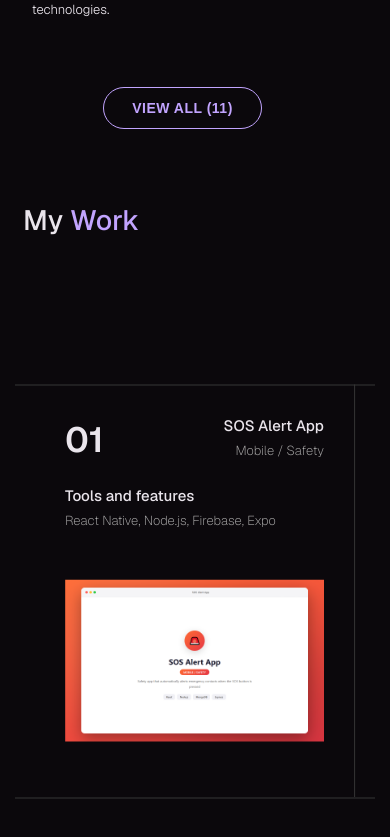
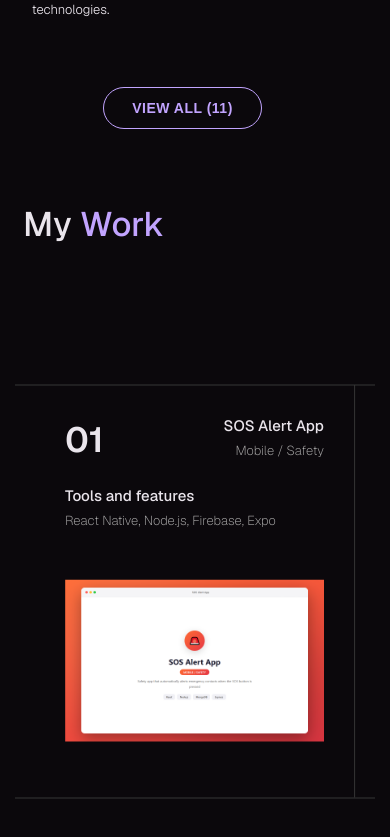
Before and after one commit to YUKANTHAN/Yukanthan_PG, a React (Vite) app: page / in a window 390 px wide. Shown: the part 3120-3957 px from the top of the page. Built offline with nearby package versions, Linux system fonts and the light colour scheme; no server answers.

Commit message:
Mobile Work: bump title font size to 34px

```diff
--- a/src/components/styles/Work.css
+++ b/src/components/styles/Work.css
@@ -290,7 +290,7 @@
     overflow: hidden;
   }
   .work-section h2 {
-    font-size: 28px;
+    font-size: 34px;
     margin-top: 30px;
     margin-bottom: 0;
     text-align: left;
```
